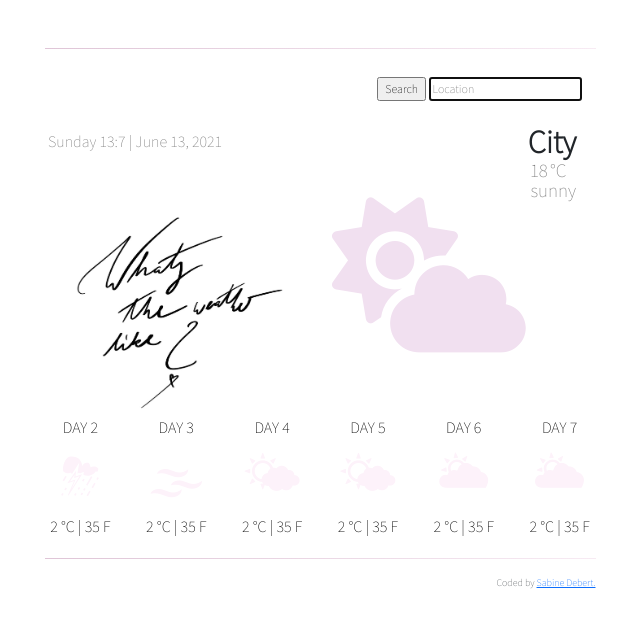
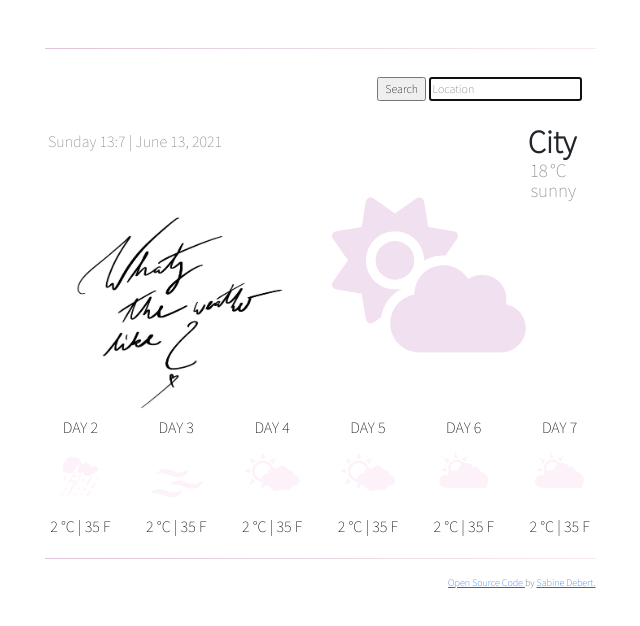
Before and after one commit to SabineDe93/My-weather-app, a plain HTML site: page index.html in a window 1280 px wide. Shown: the whole page, without its empty margins (320-960 px from the left). Drawn offline with nearby package versions, Linux system fonts and the light colour scheme.

Commit message:
Updated "class coder": Open Source Code

```diff
--- a/index.html
+++ b/index.html
@@ -94,7 +94,10 @@
       <br />
       <hr />
       <p class="coder">
-        Coded by
+        <a href="https://github.com/SabineDe93/My-weather-app" target="_blank"
+          >Open Source Code
+        </a>
+        by
         <a
           href="https://www.linkedin.com/in/sabine-debert-106bb9207"
           target="_blank"
```
